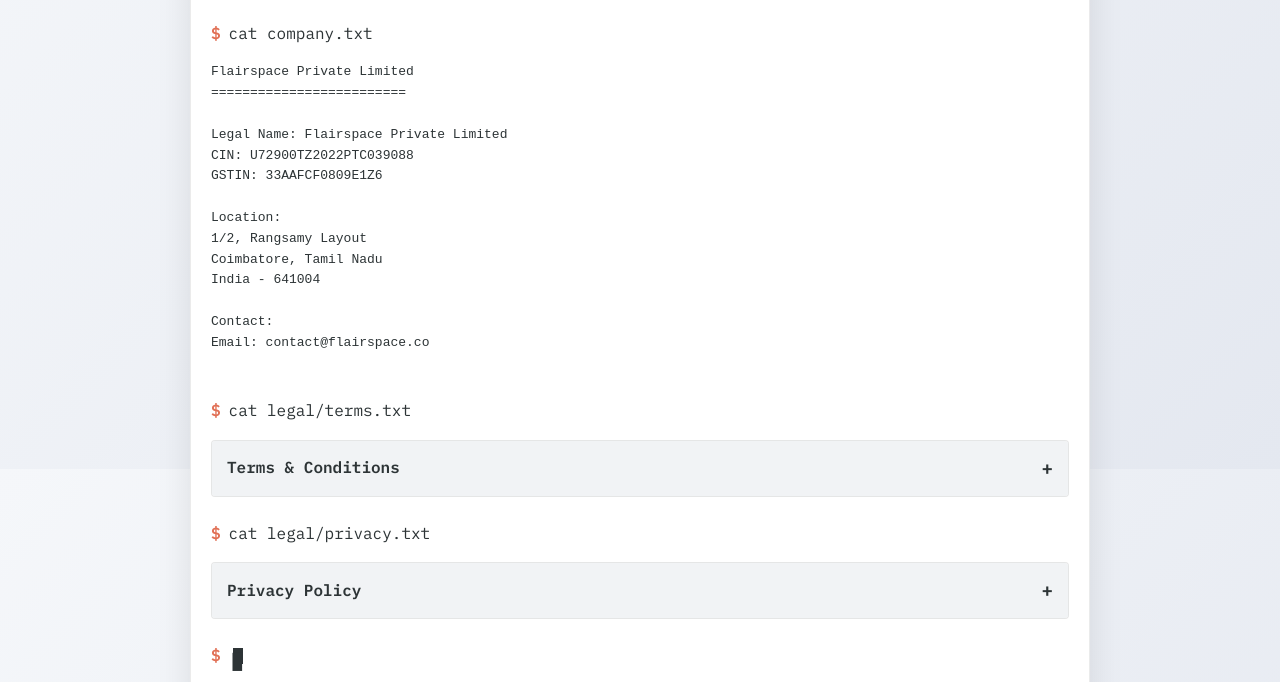
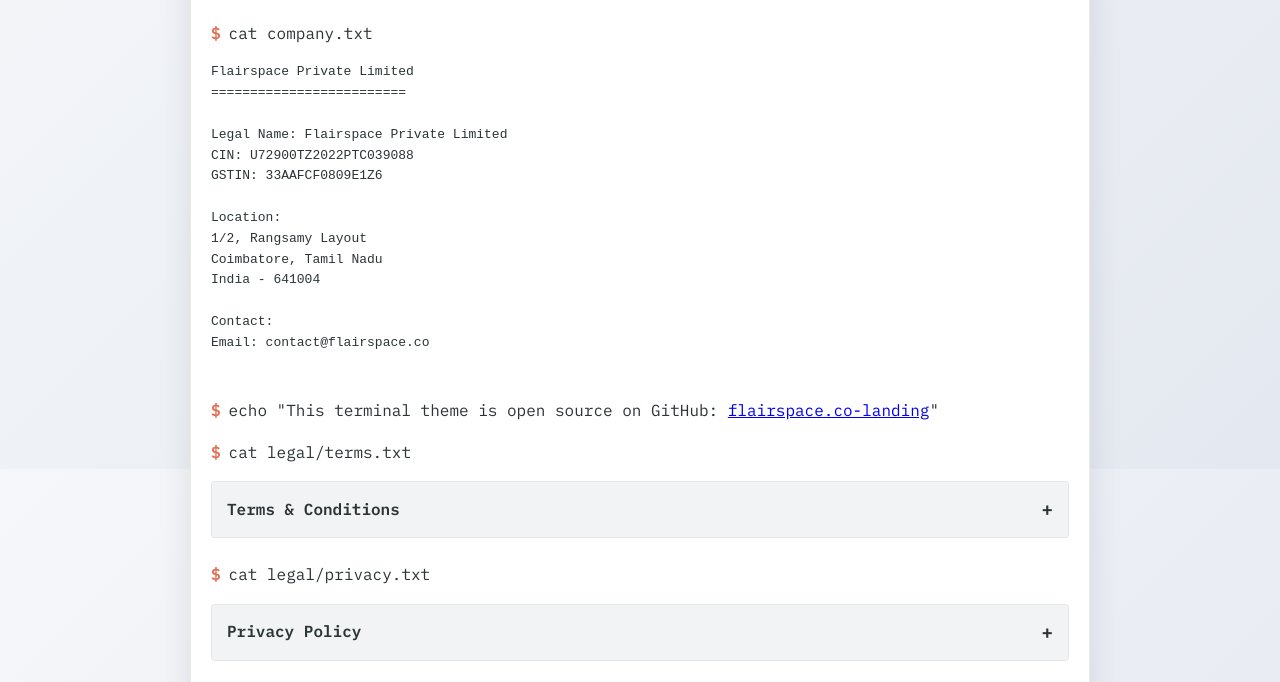
Before and after one commit to iamvasee/flairspace.co-landing, a plain HTML site: page index.html in a window 1280 px wide. Shown: the part 1131-1813 px from the top of the page. Drawn offline with Linux system fonts and the light colour scheme.

Commit message:
fix: improve GitHub link layout in terminal
- Consolidate GitHub repository link into a single line
- Remove redundant output section
- Maintain consistent terminal styling

```diff
--- a/index.html
+++ b/index.html
@@ -162,6 +162,10 @@ Email: contact@flairspace.co
             </div>
 
             <div class="line">
+                <span class="prompt">$</span> <span>echo "This terminal theme is open source on GitHub: <a href=\"https://github.com/iamvasee/flairspace.co-landing\" class=\"link\" target=\"_blank\" rel=\"noopener noreferrer\">flairspace.co-landing</a>"</span>
+            </div>
+
+            <div class="line">
                 <span class="prompt">$</span> cat legal/terms.txt
             </div>
             <div class="output">
```
